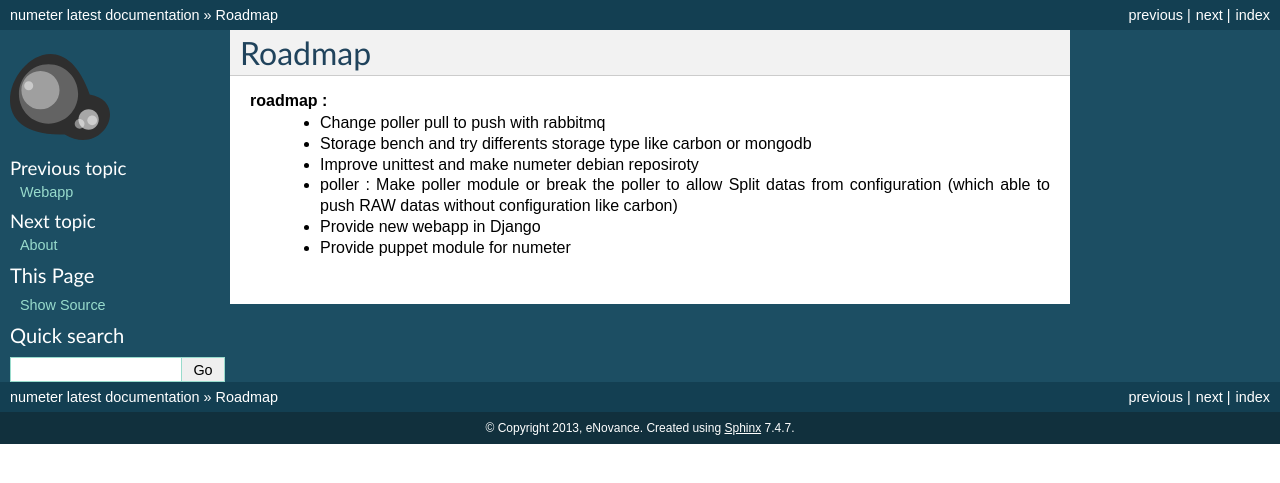
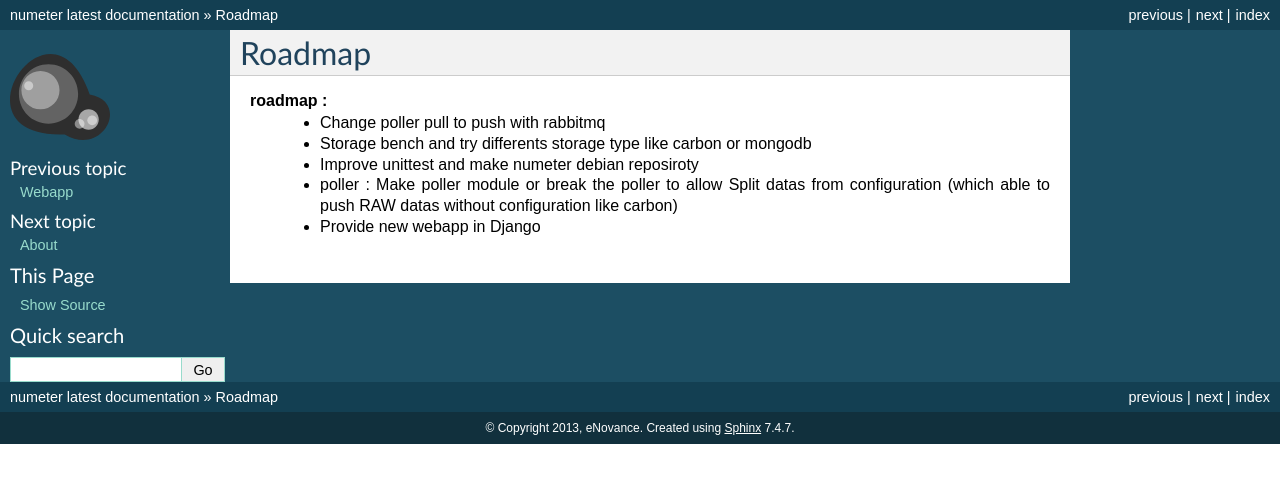
Before and after one commit to redhat-cip/numeter, a Sphinx documentation site: the page built from docs/roadmap.rst, in a window 1280 px wide. Shown: the top 483 px of the page. Built offline with Sphinx 7.4.7, drawn with Linux system fonts in a browser that asks for light colours.

Commit message:
Update roadmap

```diff
--- a/docs/roadmap.rst
+++ b/docs/roadmap.rst
@@ -13,4 +13,3 @@ Roadmap
   * Improve unittest and make numeter debian reposiroty
   * poller : Make poller module or break the poller to allow Split datas from configuration (which able to push RAW datas without configuration like carbon)
   * Provide new webapp in Django
-  * Provide puppet module for numeter
```
